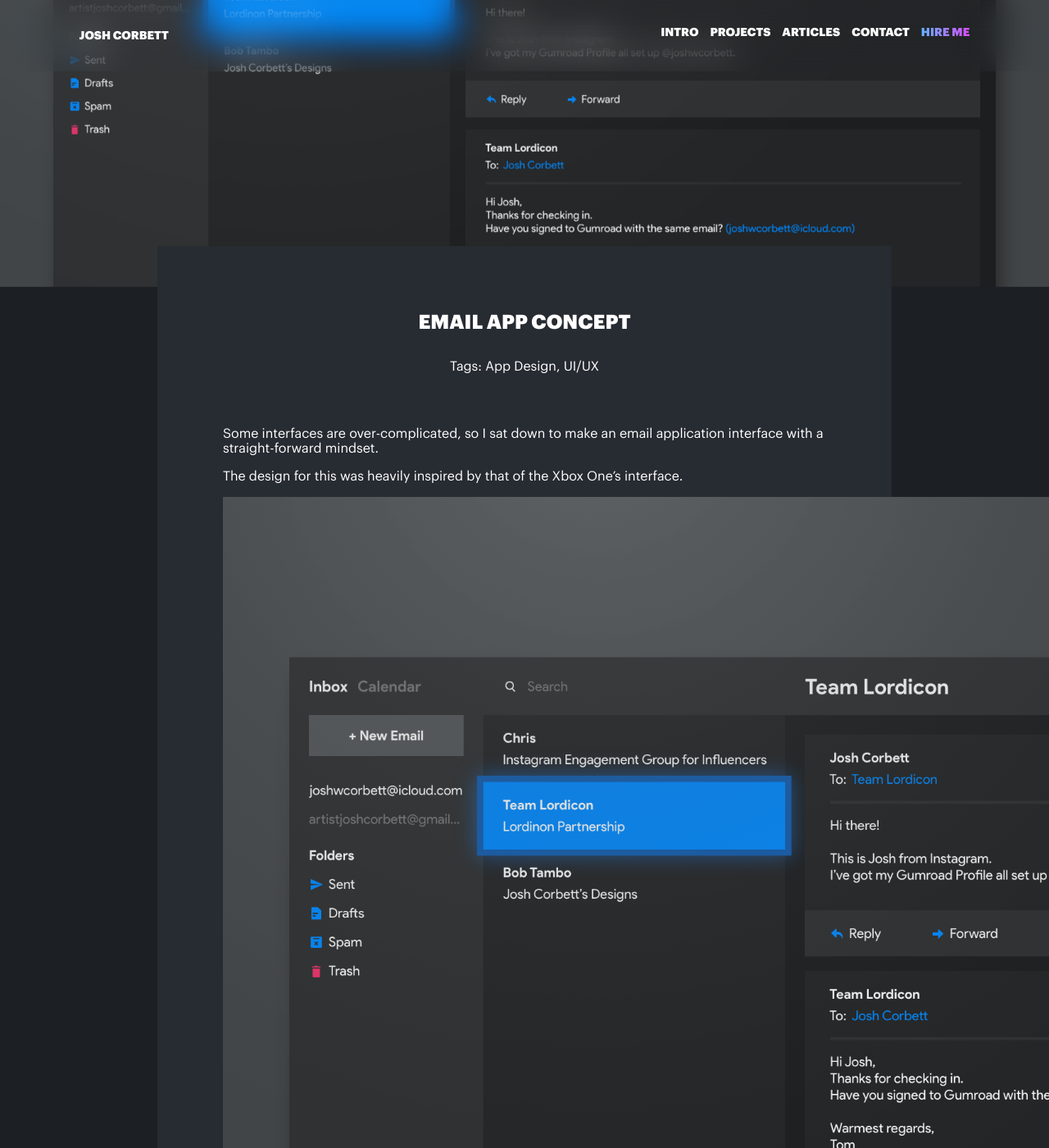
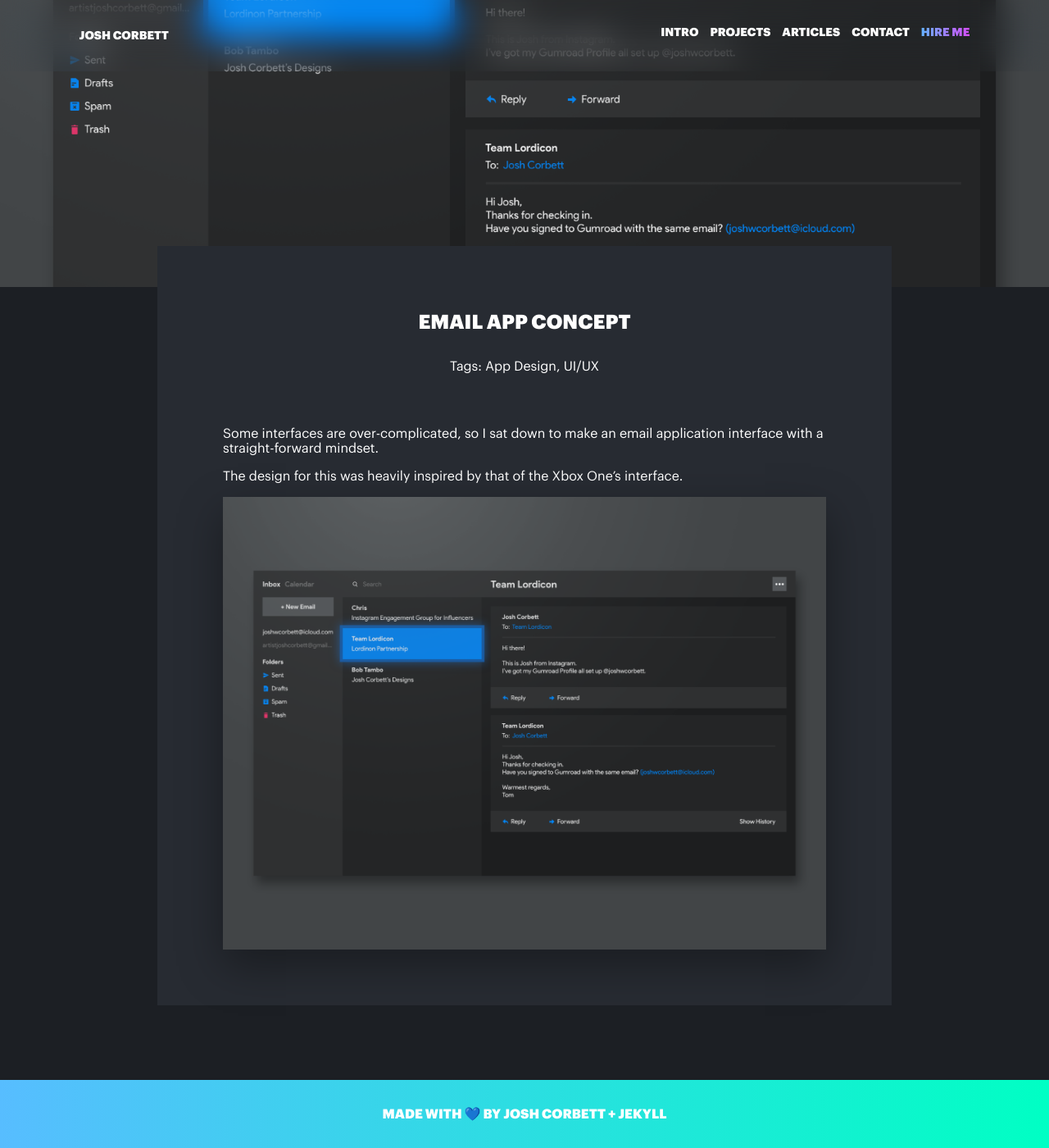
Before and after one commit to joshwcorbett/joshwcorbett.github.io, a Jekyll site: the page built from _projects/email-app.md, in a window 1280 px wide and 1400 px high. Shown: the whole window at 82% size. Built offline with Jekyll 4.4.1, drawn with Linux system fonts in a browser that asks for light colours.

Commit message:
Fixed Image Width in Posts

```diff
--- a/assets/css/stylesheet.scss
+++ b/assets/css/stylesheet.scss
@@ -544,6 +544,7 @@ a {
   padding-bottom: 130px;
 
   &__content {
+    position: relative;
     width: 70vw;
     margin: 0 auto 0 auto;
     padding: 3em 5em;
@@ -552,6 +553,11 @@ a {
 
     &__header {
       padding-bottom: 3em;
+    }
+
+    p>img {
+      max-width: 100%;
+      box-shadow: 0px 20px 50px rgba(black,0.35);
     }
   }
   &__bg {
```
